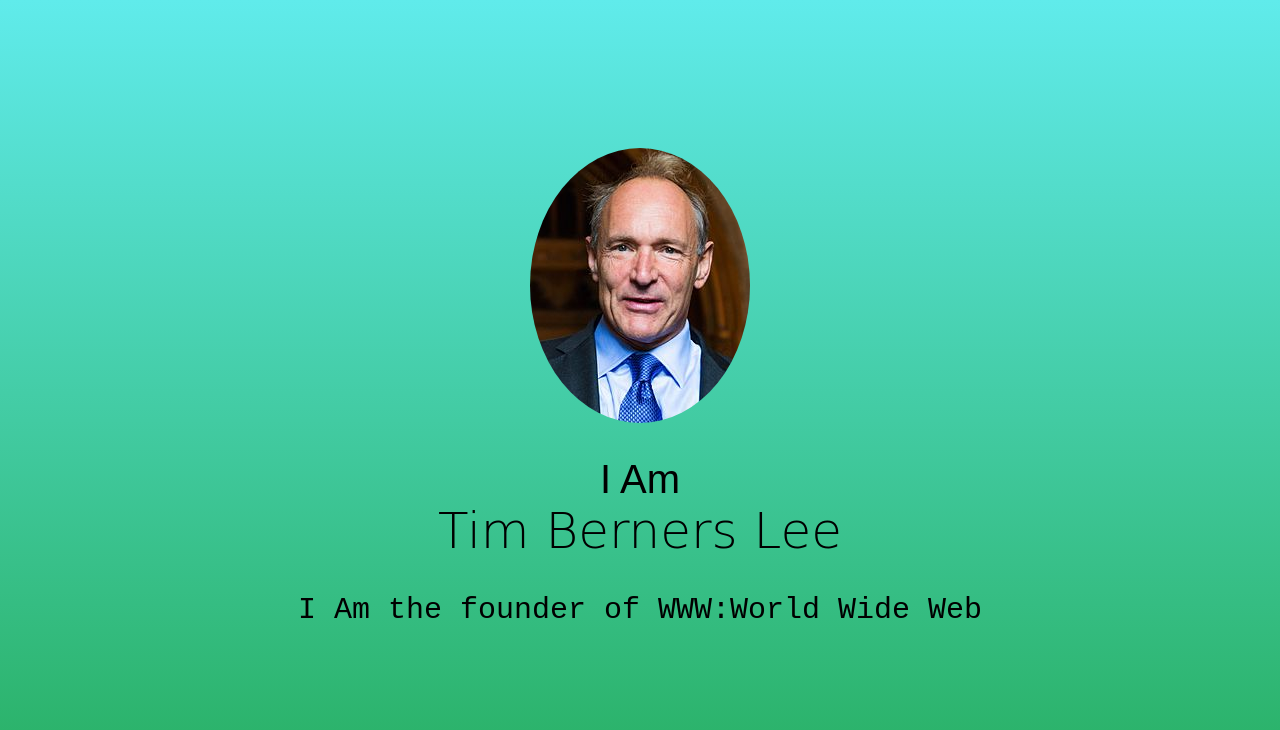
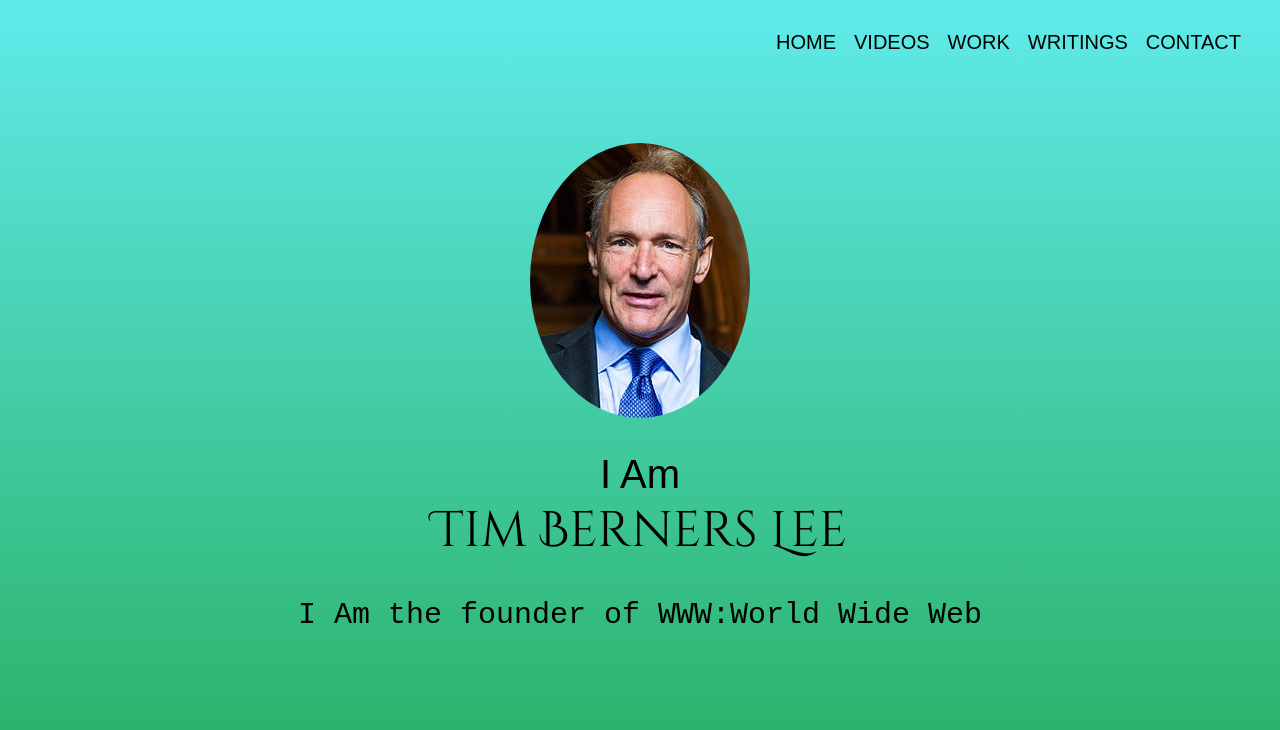
Before and after one commit to Bhuvi6594/C-57, a plain HTML site: page index.html in a window 1280 px wide. Shown: the top 730 px of the page. Drawn offline with Linux system fonts and the light colour scheme.

Commit message:
Add files via upload

```diff
--- a/index.html
+++ b/index.html
@@ -2,8 +2,16 @@
     <head>
         <title>Sir Tim Berners Lee</title>
         <link rel="stylesheet" href="style.css">
+        <link href="https://fonts.googleapis.com/css2?family=Cinzel+Decorative&display=swap" rel="stylesheet">
     </head>
     <body>
+        <ul class="menu">
+            <li class="links">HOME</li>
+            <li class="links">VIDEOS</li>
+            <li class="links">WORK</li>
+            <li class="links">WRITINGS</li>
+            <li class="links">CONTACT</li>
+        </ul>
         <section id="welcome">
             <div class="parallax-inner">
                 <img src="stbl.jpg" class="profile">
--- a/style.css
+++ b/style.css
@@ -30,7 +30,7 @@
 #name
 {
     font-size: 50px;
-    font-family: cursive;
+    font-family: 'Cinzel Decorative',cursive;
 }
 h2{
     font-size: 30px;
@@ -38,7 +38,7 @@
     font-weight: 300;
 }
 #bio{
-    font-family: cursive;
+    font-family: 'Cinzel Decorative',cursive;
     padding: 50px;
 }
 .line{
@@ -53,3 +53,22 @@
     display: table-cell;
     vertical-align: middle;
 }
+.menu
+{
+    list-style:none;
+    position: absolute;
+    top: 10px;
+    right: 30px;
+    z-index: 10;
+    cursor: pointer;
+}
+.links
+{
+    float: left;
+    padding-top: 5px;
+    padding-left: 9px;
+    padding-right: 9px;
+    padding-bottom: 5px;
+    font-family: fantasy;
+    font-size: 20px;
+}
```
